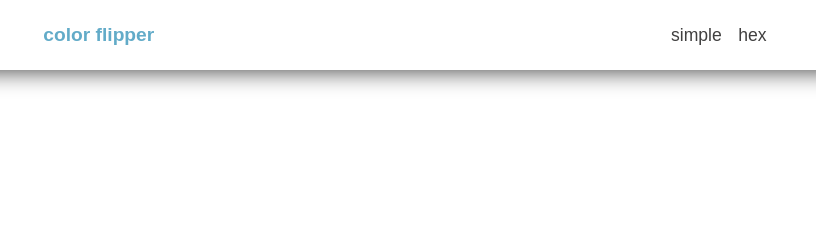
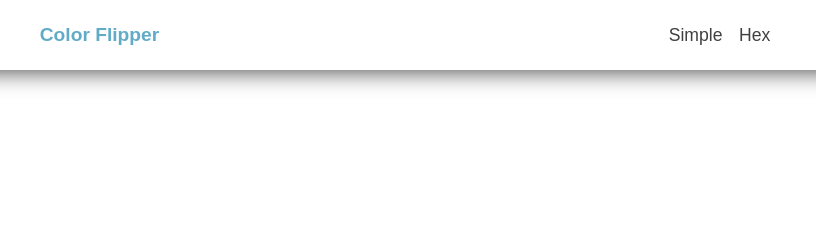
Before and after one commit to wantedxp/color-flipper, a website built with webpack: page dist/hex.html in a window 1280 px wide. Shown: the top 240 px of the page, 232-1048 px from the left. Built offline with nearby package versions, Linux system fonts and the light colour scheme.

Commit message:
versionando projeto

```diff
--- a/dist/hex.html
+++ b/dist/hex.html
@@ -5,7 +5,7 @@
     <meta charset="UTF-8">
     <meta http-equiv="X-UA-Compatible" content="IE=edge">
     <meta name="viewport" content="width=device-width, initial-scale=1.0">
-    <title>Color Flipper || Simple</title>
+    <title>Color Flipper || Hex</title>
     <script src="hex.script.js" defer></script>
     <link rel="icon" href="img/color-palette.png">
 </head>
@@ -13,10 +13,10 @@
 <body>
     <nav>
         <div class="header">
-            <h4>color flipper</h4>
+            <h4>Color Flipper</h4>
             <div class="links">
-                <a href="index.html">simple</a>
-                <a href="hex.html">hex</a>
+                <a href="index.html">Simple</a>
+                <a href="hex.html">Hex</a>
             </div>
         </div>
     </nav>
```
Also changed, not shown: dist/index.html (+4 -3 lines).
